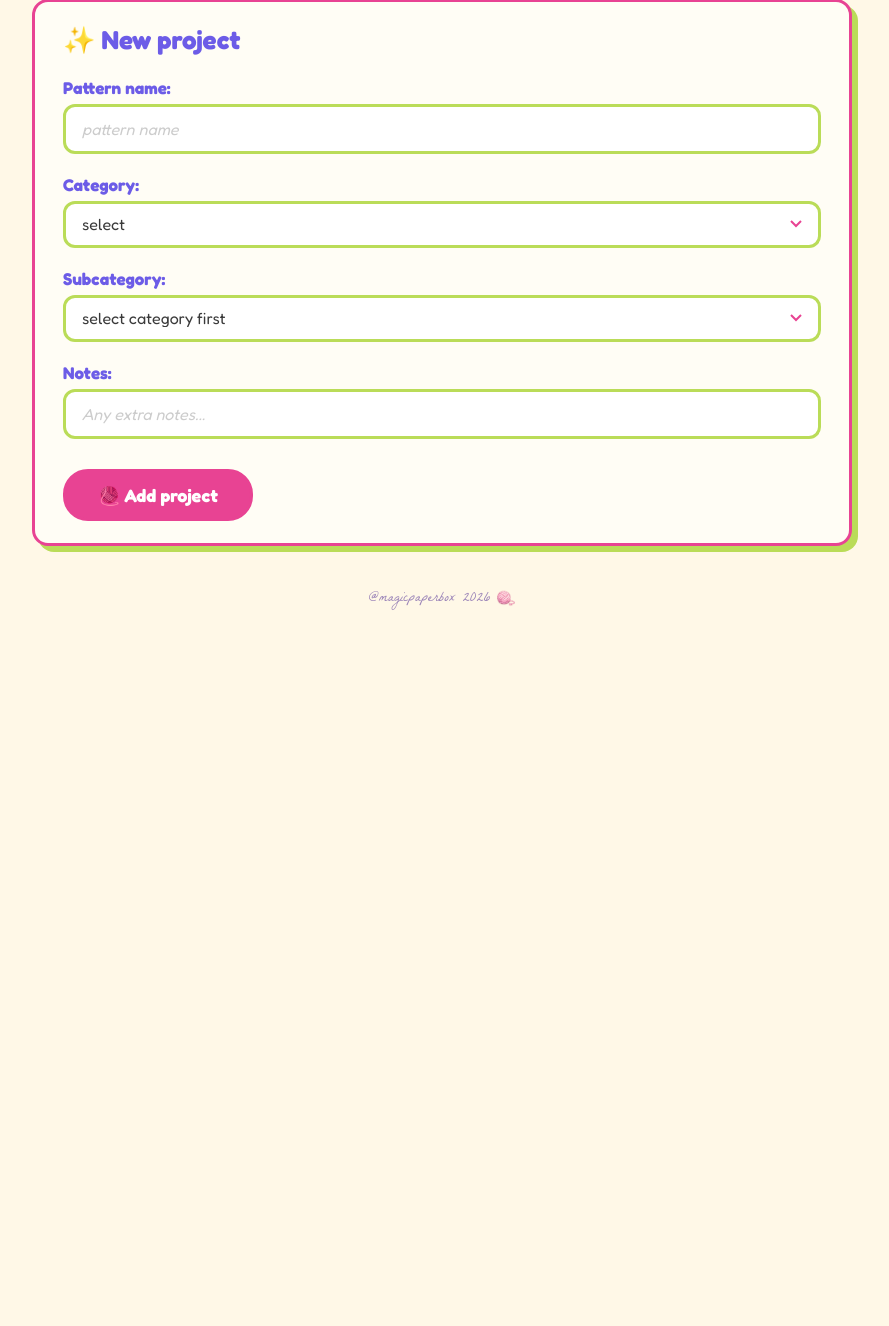
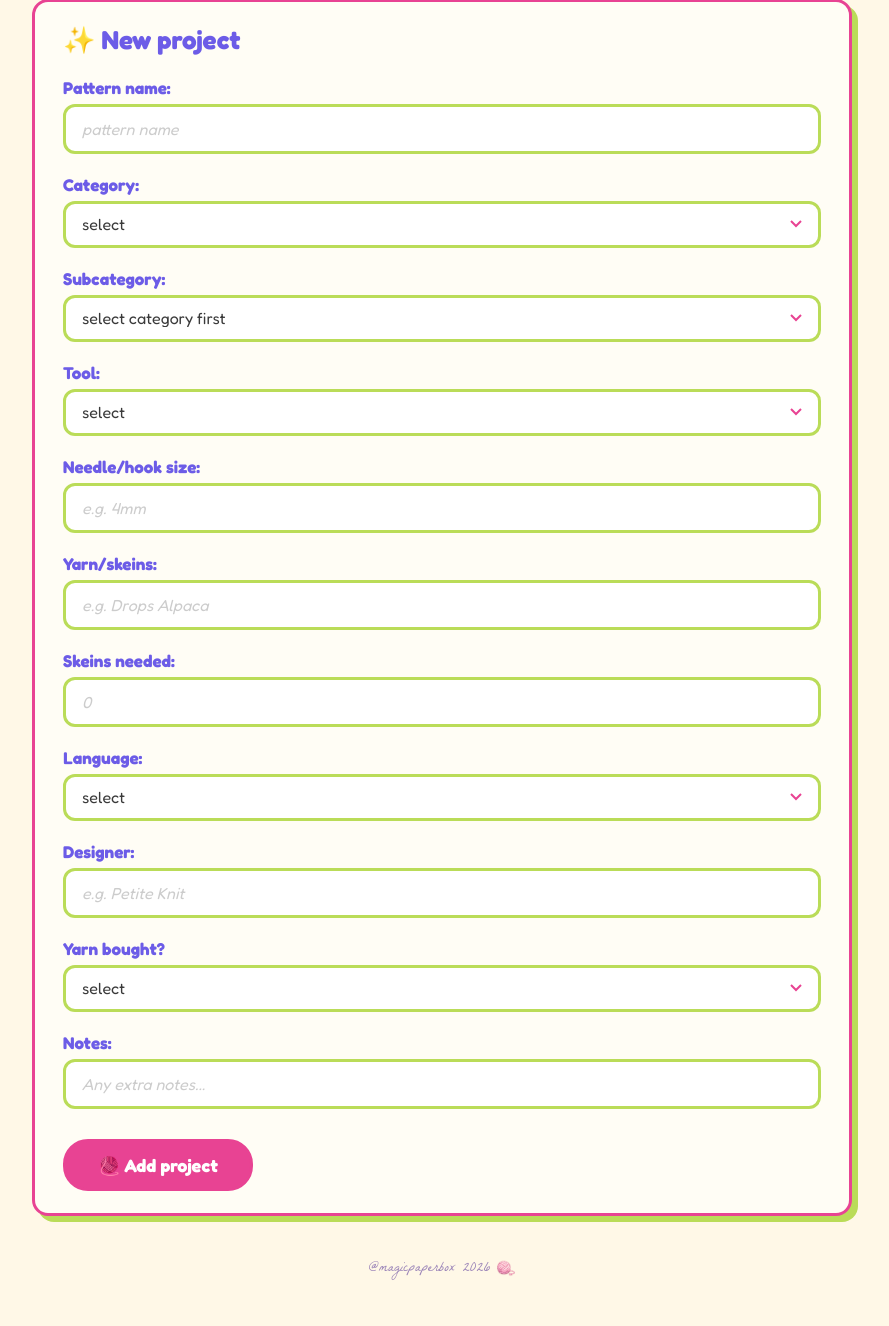
Before and after one commit to magicpaperbox/what-a-knit, a Flask app: page /add in a window 1280 px wide. Shown: the part 243-1569 px from the top of the page, without its empty margins (198-1087 px from the left). Before the commit the page ends 853 px from the top, so only its background shows below. Run offline with Flask 3, Linux system fonts and the light colour scheme.

Commit message:
add all multiselect options

```diff
--- a/app.py
+++ b/app.py
@@ -13,14 +13,17 @@ class Pattern(db.Model):
     subtype = db.Column(db.String(50))
     tool = db.Column(db.String(20))
     needle_size = db.Column(db.String(20))
+    skeins = db.Column(db.String(20))
+    skeins_needed = db.Column(db.Integer)
+    language = db.Column(db.String(50))
     designer = db.Column(db.String(50))
-    language = db.Column(db.String(50))
+    yarn_bought = db.Column(db.String(3))
     difficulty = db.Column(db.Integer)
-    yarn_bought = db.Column(db.String(3))
     status = db.Column(db.String(50))
     completion = db.Column(db.Integer)
     rating = db.Column(db.Integer)
     notes = db.Column(db.String(500))
+
 
 # patterns=[
 #     {
@@ -86,14 +89,18 @@ def main_page():
             {'color': 'Niebieska', 'weight': 150},
             {'color': 'Zielona', 'weight': 200}
         ],
-        message='Witaj w świecie Jinja2!',
-        patterns=Pattern.query.all(), #give me all records from table - list[Objects]
     )
 
 @app.route('/pattern/<int:pattern_id>')
 def pattern_detail(pattern_id):
     pattern = db.get_or_404(Pattern, pattern_id)
     return render_template('pattern_detail.html', pattern=pattern)
+
+
+@app.route('/projects')
+def projects():
+    patterns=Pattern.query.all() #give me all records from table - list[Objects]
+    return render_template('projects.html', patterns=patterns)
 
 @app.route('/add', methods=['GET', 'POST'])
 def add_pattern():
@@ -102,15 +109,17 @@ def add_pattern():
             name=request.form['name'],
             type=request.form['type'],
             subtype=request.form['subtype'],
-            tool='needles',
-            needle_size='2.5mm',
-            yarn_bought=False,
+            tool=request.form['tool'],
+            needle_size=request.form['needle_size'],
+            skeins=request.form['skeins'],
+            skeins_needed=request.form.get('skeins_needed', type=int),
+            language=request.form['language'],
+            designer=request.form['designer'],
+            yarn_bought=request.form['yarn_bought'],
             difficulty=None,
             status='not started',
             completion=0,
             rating=None,
-            language='polish',
-            designer='Knitted moments',
             notes=request.form['notes']
         )
         db.session.add(new_pattern)
--- a/static/css/style.css
+++ b/static/css/style.css
@@ -1,4 +1,3 @@
-
 @font-face {
     font-family: 'AmaticSC';
     src: url('/static/fonts/AmaticSC.ttf');
@@ -149,7 +148,8 @@ code {
     font-size: 17px;
 }
 
-.form-group input[type="text"] {
+.form-group input[type="text"],
+.form-group input[type="number"] {
     width: 100%;
     padding: 12px 16px;
     font-family: Fredoka, sans-serif;
@@ -163,12 +163,14 @@ code {
     box-sizing: border-box;
 }
 
-.form-group input[type="text"]:focus {
+.form-group input[type="text"]:focus,
+.form-group input[type="number"]:focus {
     border-color: #e84393;
     box-shadow: 4px 4px 0px #fdcb6e;
 }
 
-.form-group input[type="text"]::placeholder {
+.form-group input[type="text"]::placeholder,
+.form-group input[type="number"]::placeholder {
     color: #ccc;
     font-style: italic;
 }
@@ -330,18 +332,21 @@ body.dark .form-group label {
     color: #c4b5fd;
 }
 
-body.dark .form-group input[type="text"] {
+body.dark .form-group input[type="text"],
+body.dark .form-group input[type="number"] {
     background: #4a3660;
     color: #e8e0f0;
     border-color: #6c5ce7;
 }
 
-body.dark .form-group input[type="text"]:focus {
+body.dark .form-group input[type="text"]:focus,
+body.dark .form-group input[type="number"]:focus {
     border-color: #fd79a8;
     box-shadow: 4px 4px 0px #6c5ce7;
 }
 
-body.dark .form-group input[type="text"]::placeholder {
+body.dark .form-group input[type="text"]::placeholder,
+body.dark .form-group input[type="number"]::placeholder {
     color: #7f6b96;
 }
 
--- a/static/js/main.js
+++ b/static/js/main.js
@@ -16,7 +16,6 @@ if (saved === 'dark') {
     const toggleText = document.querySelector('.toggle-text');
     if (toggleText) toggleText.textContent = 'Light mode';
 }
-
 
 
 const subcategories = {
--- a/templates/add_pattern.html
+++ b/templates/add_pattern.html
@@ -35,6 +35,55 @@
                 <option value="" disabled selected hidden>select category first</option>
             </select>
         </div>
+
+        <div class="form-group">
+            <label for="tool">Tool:</label>
+            <select id="tool" name="tool">
+                <option value="" disabled selected hidden>select</option>
+                <option value="knitting needles">knitting needles</option>
+                <option value="crochet hook">crochet hook</option>
+            </select>
+        </div>
+
+        <div class="form-group">
+            <label for="needle_size">Needle/hook size:</label>
+            <input type="text" id="needle_size" name="needle_size" placeholder="e.g. 4mm">
+        </div>
+
+        <div class="form-group">
+            <label for="skeins">Yarn/skeins:</label>
+            <input type="text" id="skeins" name="skeins" placeholder="e.g. Drops Alpaca">
+        </div>
+
+        <div class="form-group">
+            <label for="skeins_needed">Skeins needed:</label>
+            <input type="number" id="skeins_needed" name="skeins_needed" min="0" placeholder="0">
+        </div>
+
+        <div class="form-group">
+            <label for="language">Language:</label>
+            <select id="language" name="language">
+                <option value="" disabled selected hidden>select</option>
+                <option value="polish">polish</option>
+                <option value="english">english</option>
+                <option value="other">other</option>
+            </select>
+        </div>
+
+        <div class="form-group">
+            <label for="designer">Designer:</label>
+            <input type="text" id="designer" name="designer" placeholder="e.g. Petite Knit">
+        </div>
+
+        <div class="form-group">
+            <label for="yarn_bought">Yarn bought?</label>
+            <select id="yarn_bought" name="yarn_bought">
+                <option value="" disabled selected hidden>select</option>
+                <option value="yes">yes</option>
+                <option value="no">no</option>
+            </select>
+        </div>
+
         <div class="form-group">
             <label for="notes">Notes:</label>
             <input type="text" id="notes" name="notes" placeholder="Any extra notes...">
--- a/templates/base.html
+++ b/templates/base.html
@@ -9,9 +9,9 @@
 </head>
 
 <body>
-    <h1>What a knit!</h1>
+<h1><a href="/">What a knit!</a></h1>
     <nav>
-        <a href="/"><img src="/static/icons/projects.png" class="icon" alt="projects"> Your projects</a>
+        <a href="/projects"><img src="/static/icons/projects.png" class="icon" alt="projects"> Your projects</a>
         <a href="/add"><img src="/static/icons/yarn_ball.png" class="icon" alt="create"> Create project</a>
         <button class="theme-toggle" onclick="toggleTheme()">
             <img src="/static/icons/moon.png" class="icon icon-light" alt="dark mode">
```
Also changed, not shown: templates/main_page.html (+0 -9 lines), templates/projects.html (added, +9 -0 lines).
